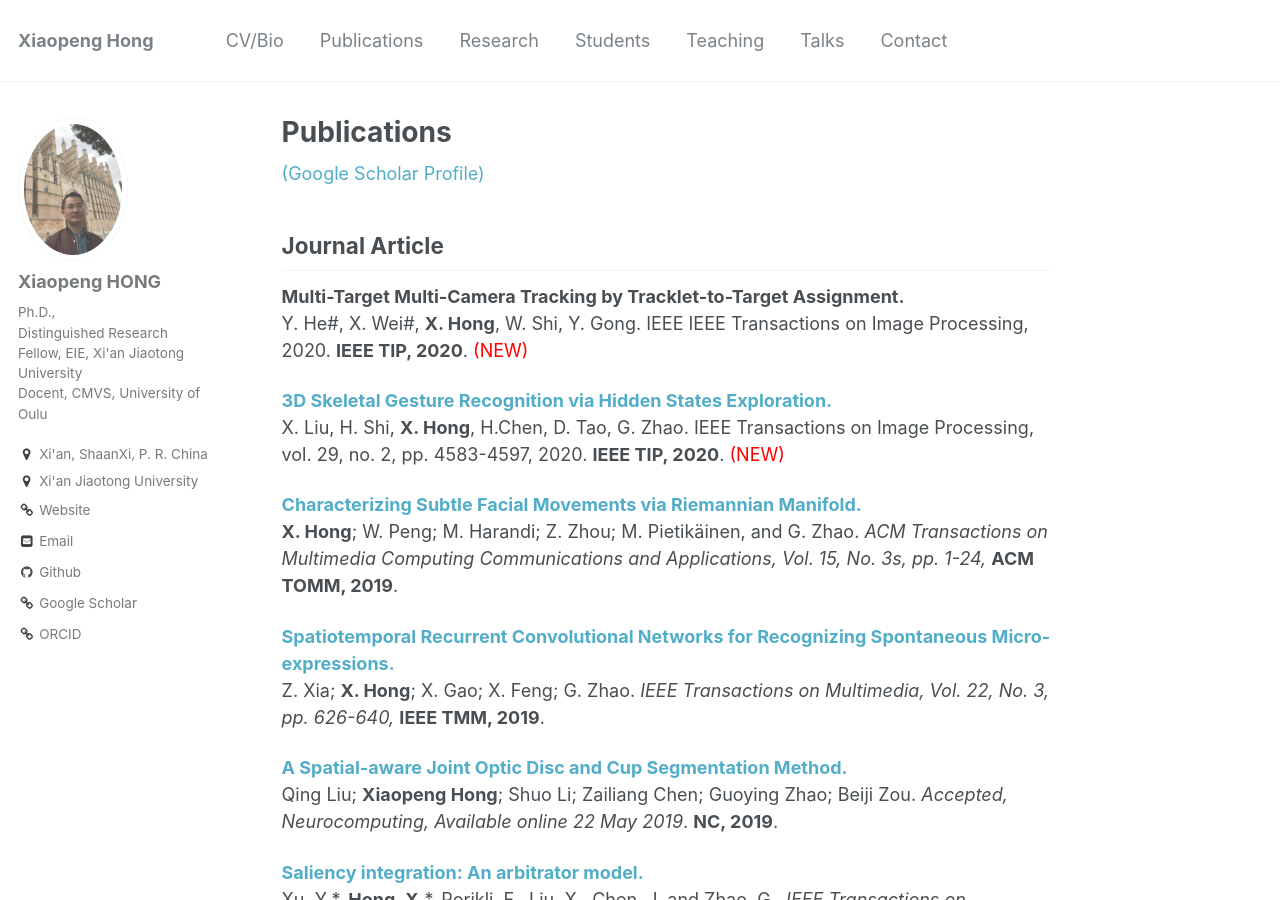
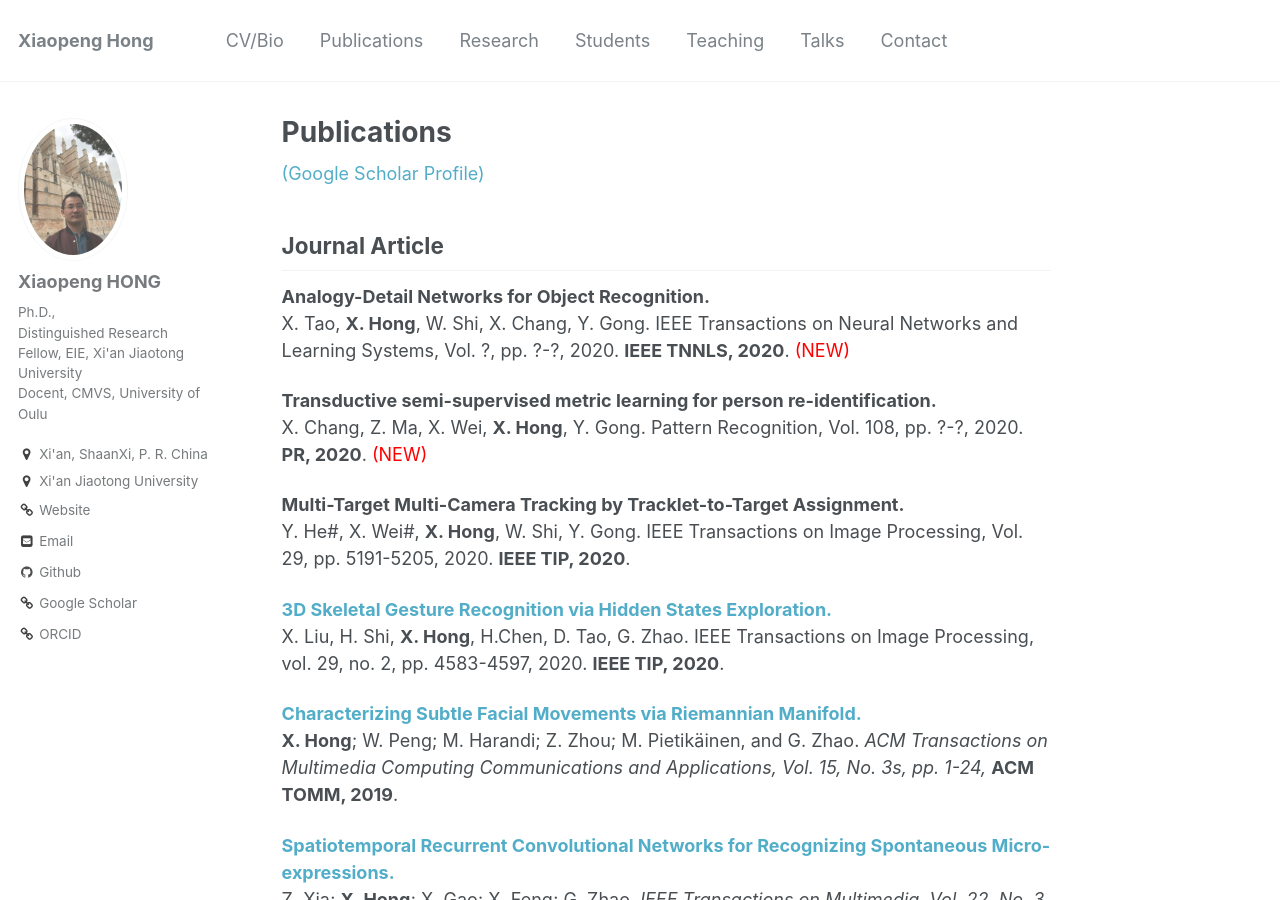
Before and after one commit to xiaopenghong/xiaopenghong.github.io, a Jekyll site: the page built from _pages/publications.md, in a window 1280 px wide and 900 px high. Built offline with Jekyll 4.4.1, drawn with Linux system fonts in a browser that asks for light colours; some of the changed text lies outside the part shown.

Commit message:
Update publications.md

```diff
--- a/_pages/publications.md
+++ b/_pages/publications.md
@@ -8,13 +8,21 @@ author_profile: true
 
 ## Journal Article
 
+<b> Analogy-Detail Networks for Object Recognition. </b> <br>
+X. Tao, <b>X. Hong</b>, W. Shi, X. Chang, Y. Gong.
+IEEE Transactions on Neural Networks and Learning Systems, Vol. ?, pp. ?-?, 2020. <b>IEEE TNNLS, 2020</b>. <span style="color:red"> (NEW) </span>
+
+<b> Transductive semi-supervised metric learning for person re-identification. </b> <br>
+X. Chang, Z. Ma, X. Wei, <b>X. Hong</b>, Y. Gong.
+Pattern Recognition, Vol. 108, pp. ?-?, 2020. <b>PR, 2020</b>. <span style="color:red"> (NEW) </span>
+
 <b> Multi-Target Multi-Camera Tracking by Tracklet-to-Target Assignment. </b> <br>
 Y. He#, X. Wei#, <b>X. Hong</b>, W. Shi, Y. Gong.
-IEEE IEEE Transactions on Image Processing, 2020. <b>IEEE TIP, 2020</b>. <span style="color:red"> (NEW) </span>
+IEEE Transactions on Image Processing, Vol. 29, pp. 5191-5205, 2020. <b>IEEE TIP, 2020</b>.
 
 <b> [3D Skeletal Gesture Recognition via Hidden States Exploration.](https://ieeexplore.ieee.org/abstract/document/9007047/) </b> <br>
 X. Liu, H. Shi, <b>X. Hong</b>, H.Chen, D. Tao, G. Zhao.
-IEEE Transactions on Image Processing, vol. 29, no. 2, pp. 4583-4597, 2020. <b>IEEE TIP, 2020</b>. <span style="color:red"> (NEW) </span>
+IEEE Transactions on Image Processing, vol. 29, no. 2, pp. 4583-4597, 2020. <b>IEEE TIP, 2020</b>.
 
 <b> [Characterizing Subtle Facial Movements via Riemannian Manifold.](https://www.hongxiaopeng/publications) </b> <br>
 <b>X. Hong</b>; W. Peng; M. Harandi; Z. Zhou; M. Pietikäinen, and G. Zhao.
@@ -94,9 +102,17 @@ Bineng Zhong, Xiaotong Yuan, Rongrong Ji, Yan Yan, Zhen Cui, <b>Xiaopeng Hong</b
 
 ## Conference Papers
 
-X. Tao, <b>X. Hong</b>, X. Chang, X. Wei, Y. Gong. Few-Shot Class-Incremental Learning. <i> IEEE/CVF CVPR 2020. </i> <span style="color:red"> (NEW) </span>
+X. Wei, D. Li, <b>X. Hong</b>, W. Ke, Y. Gong. Co-Attentive Lifting for Infrared-Visible Person Re-Identification. <i> ACM MM 2020. </i> <span style="color:red"> (NEW) </span>
 
-Y. Shen, R. Ji, Z. Chen, <b>X. Hong</b>, F. Zheng, J. Liu, M. Xu, Q. Tian. Noise-Aware Fully Webly Supervised Object Detection. <i> IEEE/CVF CVPR 2020. </i> <span style="color:red"> (NEW) </span>
+Z. Ma, X. Wei, <b>X. Hong</b>, Y. Gong. Learning Scales from Points: A Scale-aware Probabilistic Model for Crowd Counting. <i> ACM MM 2020. </i> <span style="color:red"> (NEW) </span>
+
+Y. Zhou, R. Ji, X. Sun, G. Luo, <b>X. Hong</b>, J. Su, X. Ding, L. Shao. K-armed Bandit based Multi-Modal Network Architecture Search for Visual Question Answering. <i> ACM MM 2020. </i> <span style="color:red"> (NEW) </span>
+
+X. Tao#, X. Chang#, <b>X. Hong</b>, X. Wei, Y. Gong. Topology-Preserving Class-Incremental Learning. <i> ECCV 2020. </i> <span style="color:red"> (NEW) </span>
+
+X. Tao, <b>X. Hong</b>, X. Chang, X. Wei, Y. Gong. Few-Shot Class-Incremental Learning. <i> IEEE/CVF CVPR 2020. </i>
+
+Y. Shen, R. Ji, Z. Chen, <b>X. Hong</b>, F. Zheng, J. Liu, M. Xu, Q. Tian. Noise-Aware Fully Webly Supervised Object Detection. <i> IEEE/CVF CVPR 2020. </i>
 
 X. Tao, <b>X. Hong</b>, X. Chang, Y. Gong. Bi-objective Continual Learning: Learning 'New' while Consolidating 'Known'. <i> AAAI Conference on Artificial Intelligence, AAAI2020. </i> <span style="color:red"> (NEW) </span>
 
```
